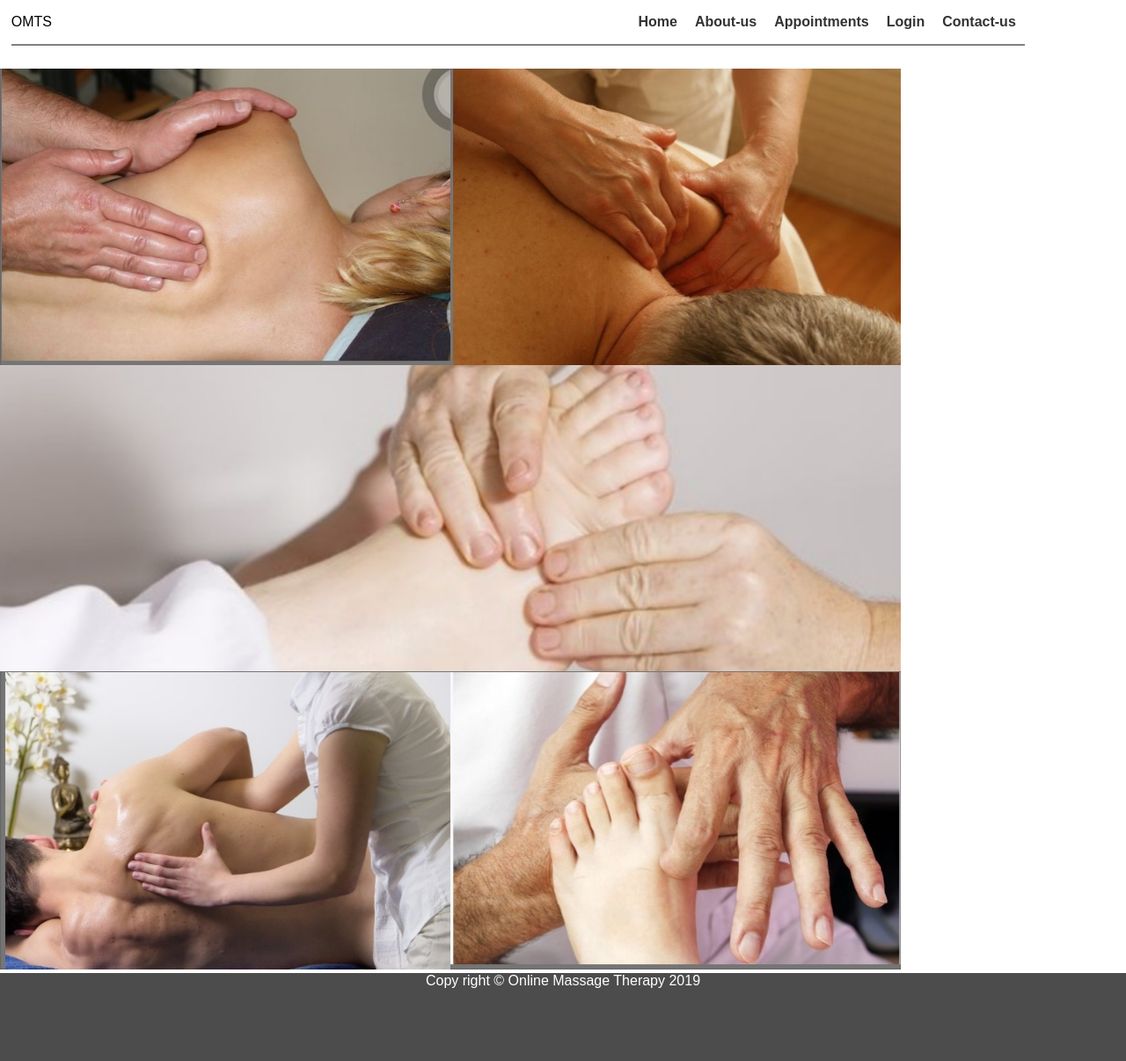
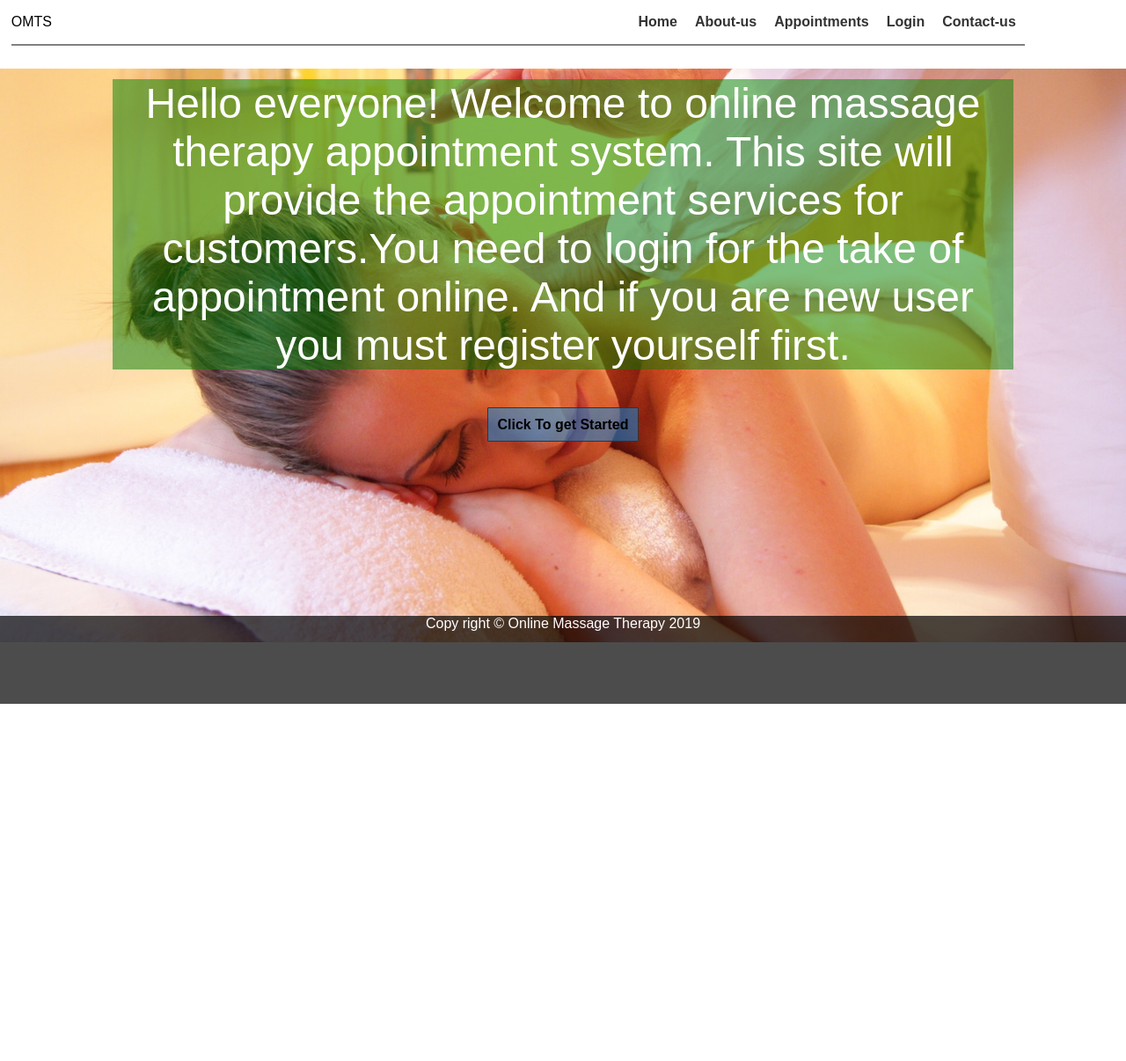
Before and after one commit to patiencekayihura/omts, a PHP site: page /index.php in a window 1280 px wide. Shown: the whole page at 88% size. After the commit the page ends 800 px from the top, so only its background shows below. Run offline with PHP 8.4, Linux system fonts and the light colour scheme.

Commit message:
added an image

```diff
--- a/index.php
+++ b/index.php
@@ -1,8 +1,16 @@
 <?php
 require_once "templates/header.php"
 ?>
-			<div class="home-header">
-        <img src="pic.jpg" alt="Massage Example Images" class="head-img">
+			<div class="full-img">
+        <p class="big-txt">
+        Hello everyone! Welcome to online massage therapy appointment system.
+
+        This site will provide the appointment services for customers.You need to login for the take of appointment online. And if you are new user you must register yourself first.</p>
+          <br>
+          <br><br>
+        <a href="appointment.php" class="button">Click To get Started</a>
+
+
       </div>
 <?php
 include "templates/footer.php"
--- a/login.php
+++ b/login.php
@@ -1,5 +1,5 @@
 <?php
-  include ("templates/header.php");
+  require ("templates/header.php");
 ?>
   <div class="col-2">
     <div class="login-form">
--- a/templates/header.php
+++ b/templates/header.php
@@ -6,6 +6,127 @@ require_once "config/db-connection.php";
 <head>
 	<title>Online Massage Therapy</title>
 	<link rel="stylesheet" type="text/css" href="css/main.css">
+	<style>
+		* {
+	margin: 0;
+	padding: 0;
+}
+html, body {
+	height: 100%;
+	font-family: Arial, Helvetica, sans-serif;
+}
+ .wrapper {
+	 min-height: 100%;
+	 margin: auto;
+ }
+ .container {
+ 	padding-bottom: 100px;
+
+ }
+ .footer {
+ 	height: 100px;
+ 	position: relative;
+ 	bottom: 0;
+ 	clear: both;
+ 	background-color: rgba(0,0,0,.7);
+ 	margin-top: -100px;
+ 	text-align: center;
+ 	color: white;
+ }
+ .menu ul{
+ 	display: flex;
+ 	justify-content: flex-end;
+ }
+ .logo {
+ 	justify-content: flex-start;
+ }
+ .menu ul li {
+ 	list-style-type: none;
+ 	text-align: center;
+ 	padding: 10px;
+ }
+ .menu ul li:hover {
+ 	background-color: gray;
+ }
+ .menu ul li a {
+ 	text-decoration: none;
+ 	font-weight: bold;
+ 	font-family: sans-serif;
+ 	color: #333;
+ }
+ .navigation{
+ 	display: flex;
+ 	height: 50px;
+	 align-items: center;
+	 justify-content: space-between;
+	 width: 90%;
+	 margin-left: 1%;
+	 border-bottom: 2px solid gray;
+	 margin-bottom: 2%;
+ }
+ .text-center {
+	 text-align: center;
+ }
+ .col-2 {
+	 display: flex;
+	 justify-content: space-around;
+ }
+ .text-input {
+	 height: 25px;
+	 border-radius: 2px;
+	 border: 1px solid gray;
+	 min-width: 300px;
+	 padding-left: 5px;
+ }
+ button, .button {
+	 height: 30px;
+	 border-radius: 1px;
+	 border: 1px solid #333;
+	 margin: 1%;
+	 background-color: rgba(7, 144, 235, 0.5);
+	 font-weight: bold;
+ }
+ .button {
+	 text-decoration: none;
+	 color: black;
+	 padding: 10px;
+ }
+ button:hover, .button:hover {
+	 background: rgba(74, 182, 255, 0.8);
+ }
+ .center {
+	 width: 500px;
+	 margin: auto;
+ }
+ .head-img {
+	 position: relative;
+	 margin: 0 auto;
+	 width: 90%;
+	 height: 500px;
+ }
+ .full-img {
+	 position: absolute;
+	 background-image: url('wooman.jpeg');
+	 background-size: 100%;
+	 background-repeat: no-repeat;
+	 width: 100%;
+	 height: 80%;
+	 background-position: center;
+	 text-align: center;
+	 padding-top: 1%;
+ }
+ .full-img .big-txt {
+	font-size: 3em;
+	background-color: rgba(0, 128, 0, 0.5);
+	color: white;
+	width : 80%;
+	margin: 0 auto;
+
+ }
+ .home-header {
+	 text-align: center;
+ }
+	</style>
 </head>
 <body>
 	<!-- Wrapper -->
```
Also changed, not shown: ._pexels-photo-1449053.jpeg (added), ._pexels-photo-356053.jpeg (added), ._wooman.jpeg (added), pexels-photo-1449053.jpeg (added), pexels-photo-356053.jpeg (added), wooman.jpeg (added).
